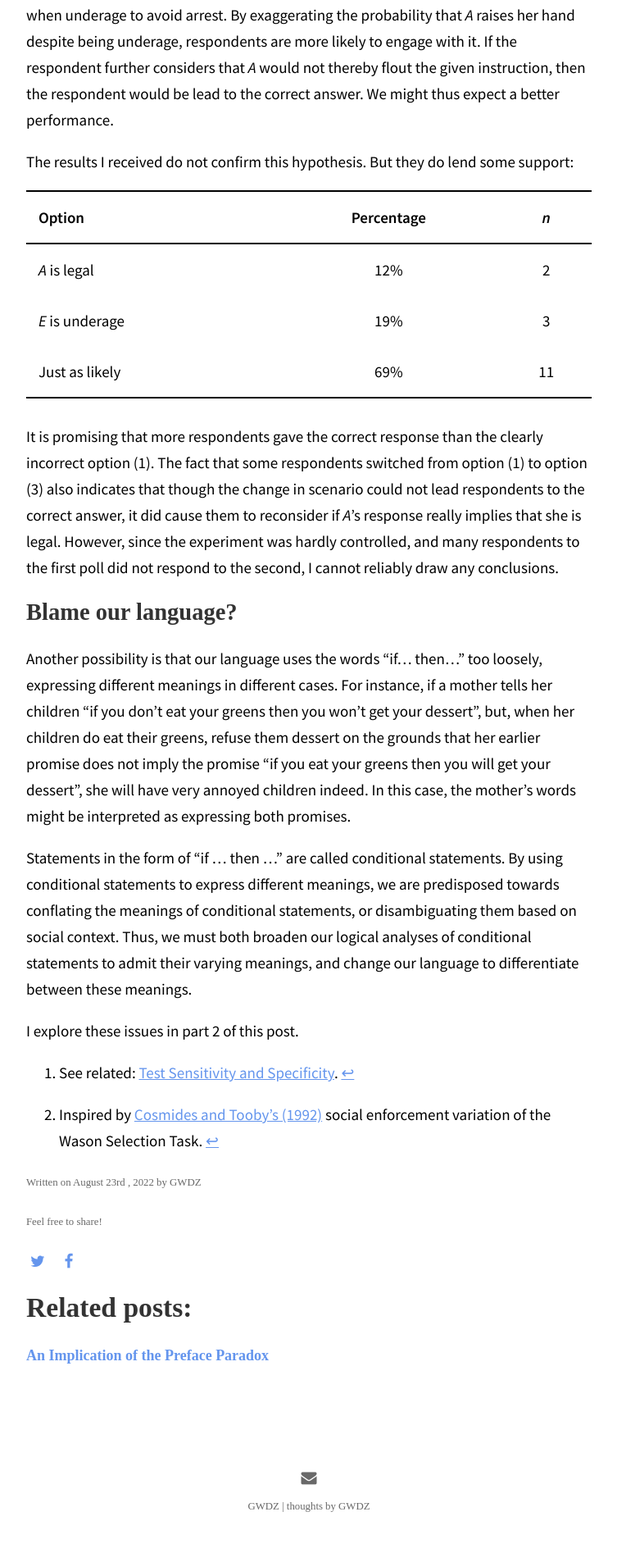
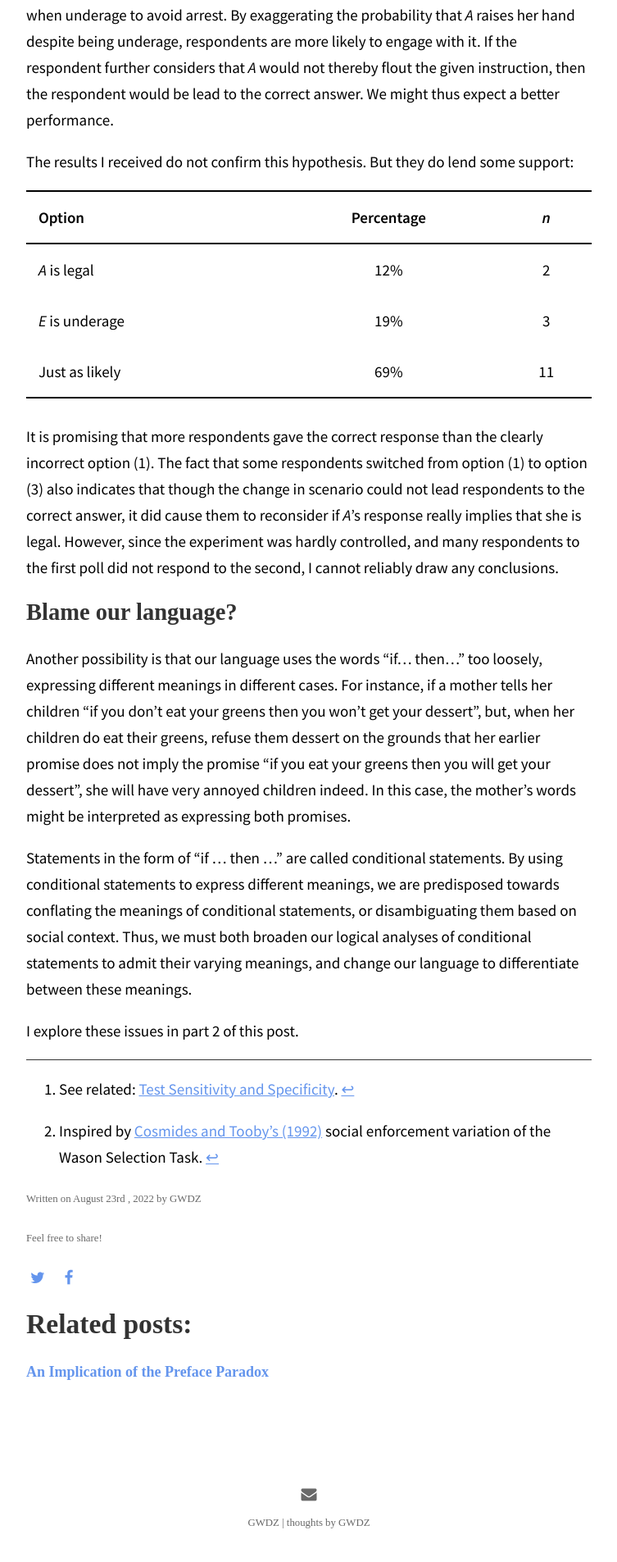
Before and after one commit to GWDZ-true/gwdz-site, a Jekyll site: the page built from _posts/2022-08-23-understanding-conditionals.md, in a window 1280 px wide. Shown: the part 3458-5363 px from the top of the page at 82% size, without its empty margins (263-1016 px from the left). Built offline with Jekyll 4.4.1, drawn with Linux system fonts in a browser that asks for light colours; some web fonts are replaced.

Commit message:
Update _base.scss

```diff
--- a/_sass/_base.scss
+++ b/_sass/_base.scss
@@ -98,3 +98,7 @@ th, td {
   padding: 15px;
   text-align: left;
 }
+
+.footnotes{
+  border-top: 1px solid $dark-gray-color;
+}
```
